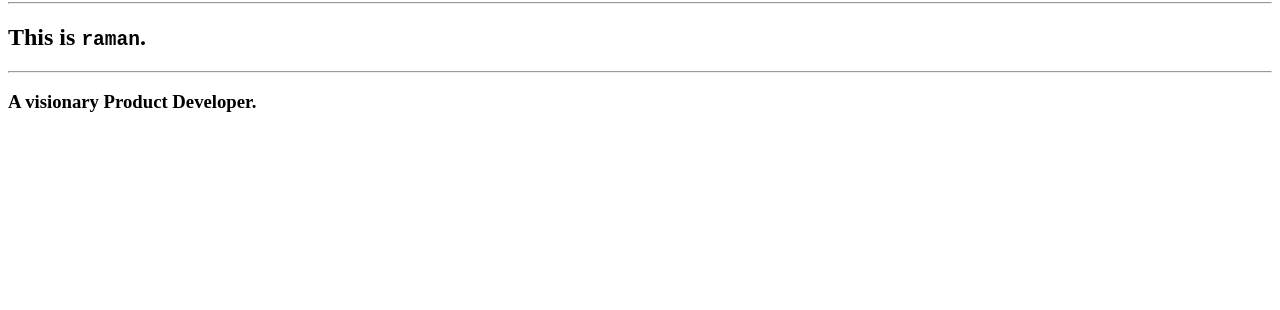
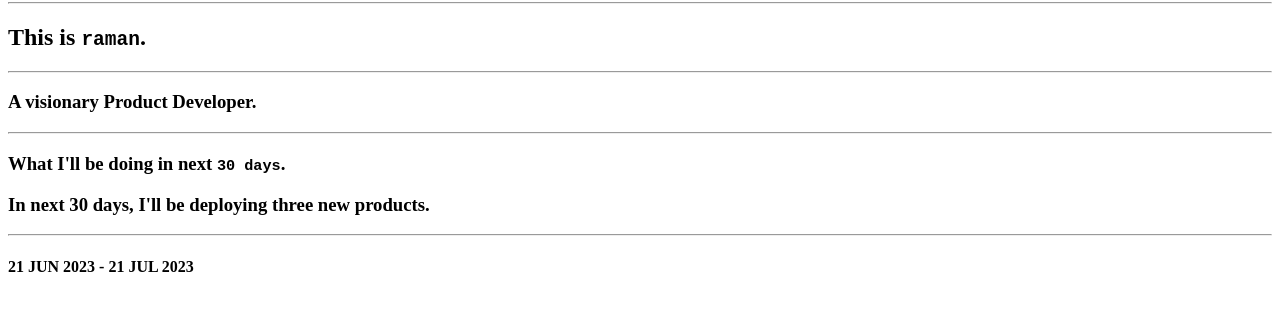
Before and after one commit to iamstorm-sys/profile, a plain HTML site: page index.html in a window 1280 px wide. Shown: the part 78-388 px from the top of the page. Drawn offline with Linux system fonts and the light colour scheme.

Commit message:
added commitment

```diff
--- a/index.html
+++ b/index.html
@@ -15,6 +15,12 @@
     <h2>This is <code>raman</code>.</h2>
     <hr>
     <h3>A visionary Product Developer.</h3>
+    <hr>
+    <h3>What I'll be doing in next <code>30 days</code>.</h3>
+    <h3>In next 30 days, I'll be deploying three new products.</h3>
+    <hr>
+    <h4>21 JUN 2023 - 21 JUL 2023</h4>
+
 </body>
 
 </html>
```
